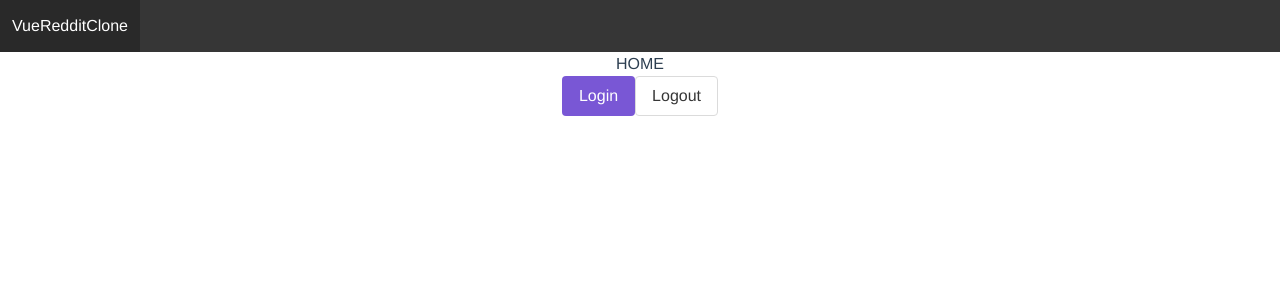
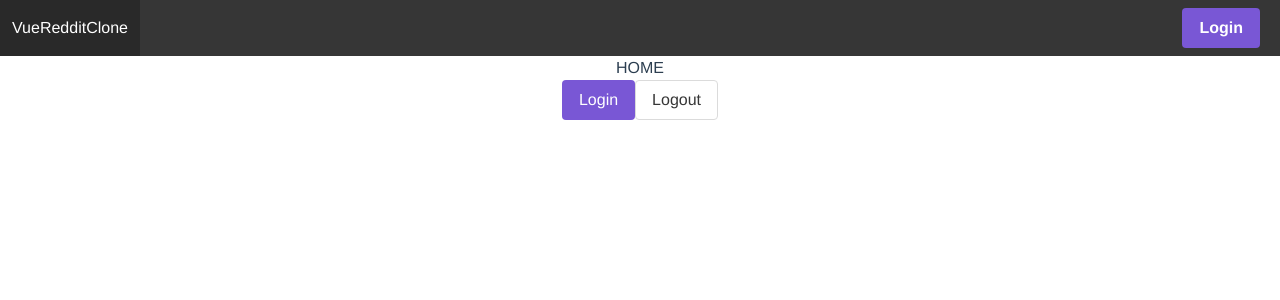
Before and after one commit to mrGrochowski/vueRedditClone, a Vue app: page / in a window 1280 px wide. Shown: the top 300 px of the page. Built offline with nearby package versions, Linux system fonts and the light colour scheme; no server answers.

Commit message:
add user avatar + ui in navbar

```diff
--- a/src/App.vue
+++ b/src/App.vue
@@ -5,18 +5,42 @@
         <a class="navbar-item" href="https://bulma.io">
           VueRedditClone
         </a>
+      </div>
+      <div class="navbar-menu">
+        <div class="navbar-end">
+          <div class="navbar-item">
+            <div class="buttons">
+              <a class="button is-primary" v-if="!isLoggedIn" @click="login()">
+                <strong>Login</strong>
+              </a>
+              <p class="control">
 
-        <a role="button" class="navbar-burger" aria-label="menu" aria-expanded="false">
-          <span aria-hidden="true"></span>
-          <span aria-hidden="true"></span>
-          <span aria-hidden="true"></span>
-        </a>
+                <figure>
+                  <img class="is-rounded" :src="user.image">
+                </figure>
+                <a class="button is-light" v-if="isLoggedIn" @click="logout()">
+                  Logout
+                </a>
+              </p>
+            </div>
+          </div>
+        </div>
       </div>
     </nav>
     <router-view class="container" />
   </div>
 </template>
+<script>
+  import {
+    mapActions,
+    mapState
+  } from "vuex";
+  export default {
+    computed: mapState('auth', ['user', 'isLoggedIn']),
+    methods: mapActions('auth', ['login', 'logout'])
+  };
 
+</script>
 <style lang="scss">
   #app {
     font-family: 'Avenir', Helvetica, Arial, sans-serif;
```
